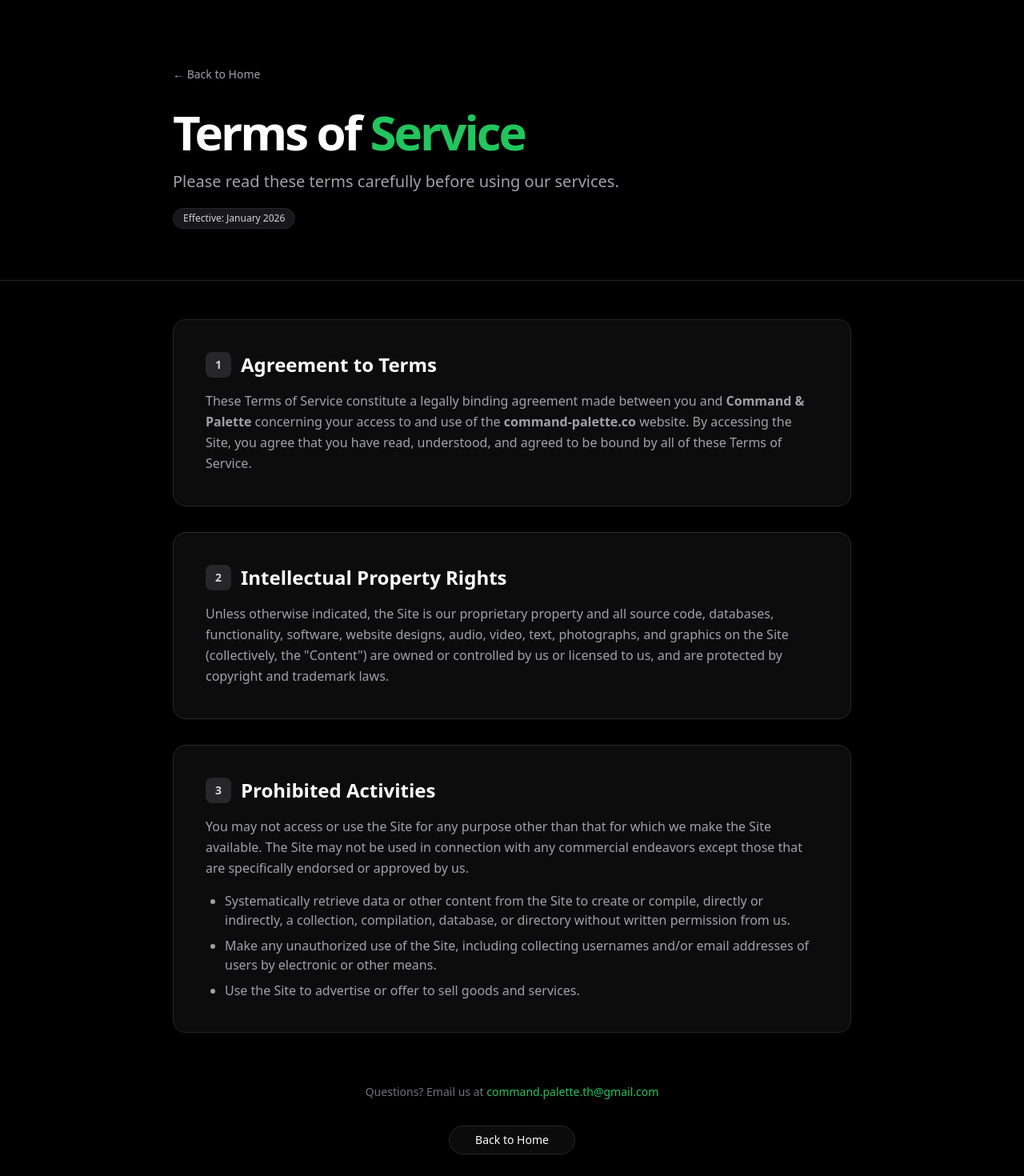
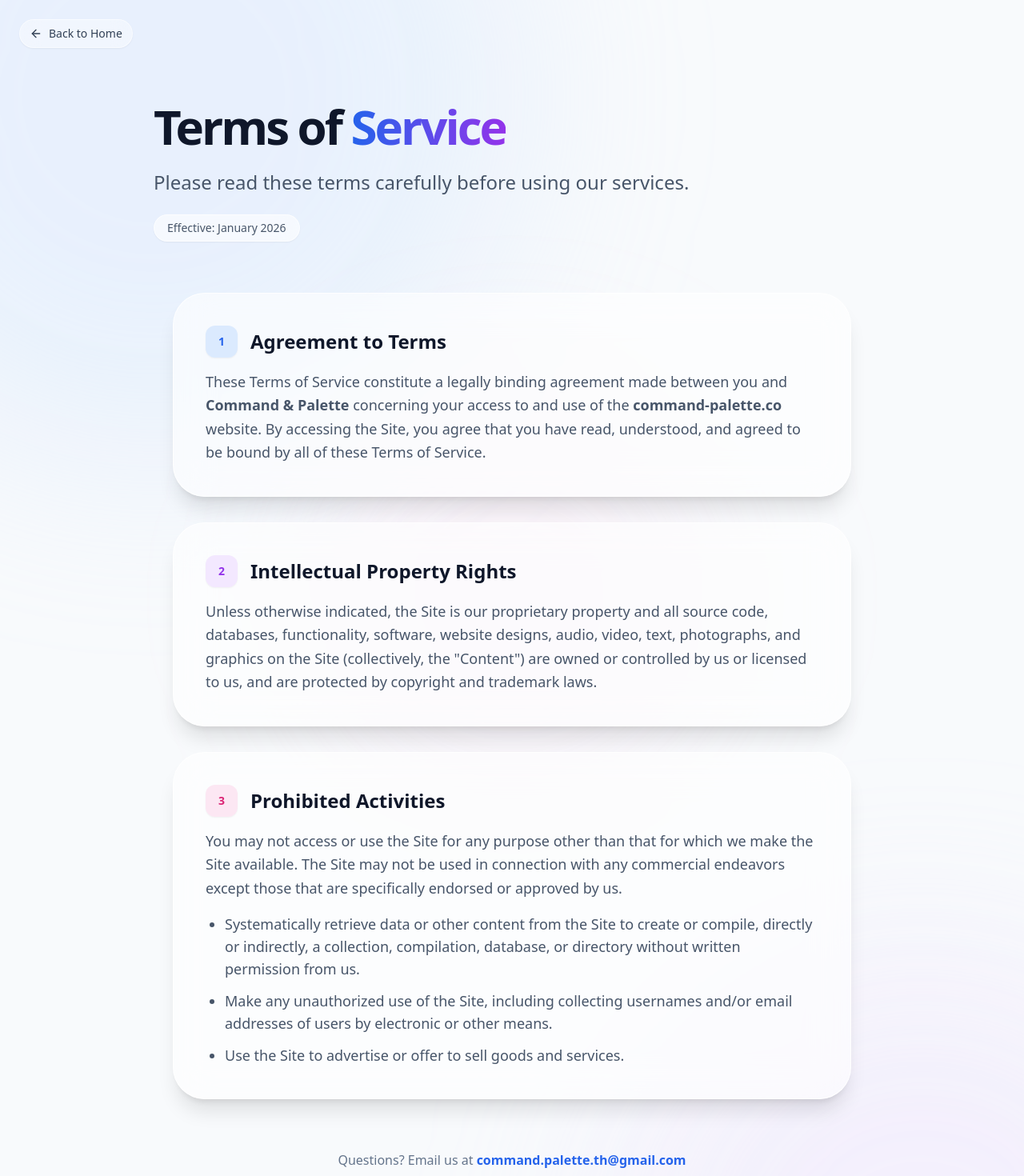
Before and after one commit to commandpaletteth/command-palette-web, a Next.js app: page /terms in a window 1280 px wide. Shown: the top 1470 px of the page at 80% size. Built offline with nearby package versions, Linux system fonts and the light colour scheme.

Commit message:
Update Terms page: Liquid Glass design

```diff
--- a/app/terms/page.tsx
+++ b/app/terms/page.tsx
@@ -1,6 +1,7 @@
 import type { Metadata } from "next";
 import Link from "next/link";
 import { Button } from "@/components/ui/button";
+import { ArrowLeft } from "lucide-react";
 
 export const metadata: Metadata = {
   title: "Terms of Service | Command & Palette",
@@ -9,73 +10,94 @@
 
 export default function TermsPage() {
   return (
-    <div className="min-h-screen bg-black font-sans text-white">
+    <div className="min-h-screen bg-slate-50 font-sans text-slate-900 selection:bg-purple-100/50 overflow-hidden relative flex flex-col">
 
-      {/* 1. Hero Header */}
-      <div className="border-b border-zinc-800 pt-20 pb-16 bg-black">
-        <div className="container mx-auto px-6 max-w-4xl">
-          <Link href="/" className="inline-flex items-center text-sm text-zinc-400 hover:text-white mb-8 transition-colors">
-              ← Back to Home
-          </Link>
-          <div className="space-y-4">
-            <h1 className="text-4xl md:text-6xl font-bold tracking-tighter text-white">
-              Terms of <span className="text-green-500">Service</span>
+      {/* === 1. Ambient Background (พื้นหลังกระจก Fluid) === */}
+      <div className="absolute inset-0 z-0 pointer-events-none overflow-hidden">
+        <div className="absolute top-[-20%] left-[-20%] w-[70vw] h-[70vw] rounded-full bg-blue-200/30 blur-[120px] animate-pulse-slow mix-blend-multiply" />
+        <div className="absolute bottom-[-20%] right-[-20%] w-[60vw] h-[60vw] rounded-full bg-purple-200/30 blur-[120px] animate-pulse-slow delay-700 mix-blend-multiply" />
+        <div className="absolute top-[30%] left-[30%] w-[40vw] h-[40vw] rounded-full bg-pink-200/20 blur-[100px] animate-pulse-slow delay-1000 mix-blend-multiply" />
+      </div>
+
+      {/* Navbar Back Button */}
+      <div className="fixed top-6 left-6 z-50">
+        <Link href="/">
+            <Button variant="ghost" className="bg-white/40 backdrop-blur-md hover:bg-white/60 rounded-full gap-2 text-slate-700 border border-white/50 shadow-sm">
+                <ArrowLeft className="w-4 h-4" /> Back to Home
+            </Button>
+        </Link>
+      </div>
+
+      {/* === 2. Hero Header === */}
+      <section className="relative z-10 pt-32 pb-16 px-6 text-center md:text-left">
+        <div className="container mx-auto max-w-4xl">
+          <div className="space-y-6">
+            <h1 className="text-4xl md:text-6xl font-bold tracking-tighter text-slate-900 leading-tight">
+              Terms of <span className="text-transparent bg-clip-text bg-gradient-to-r from-blue-600 to-purple-600">Service</span>
             </h1>
-            <p className="text-xl text-zinc-400 max-w-2xl leading-relaxed">
+            <p className="text-xl md:text-2xl text-slate-600 max-w-2xl leading-relaxed">
               Please read these terms carefully before using our services.
             </p>
-            <div className="inline-flex items-center gap-2 px-3 py-1 rounded-full bg-zinc-900 text-xs font-medium text-zinc-300 border border-zinc-800 mt-4">
+
+            {/* Effective Date Badge */}
+            <div className="inline-flex items-center gap-2 px-4 py-1.5 rounded-full bg-white/60 backdrop-blur-md border border-white/60 text-sm font-medium text-slate-600 shadow-sm mt-4">
               Effective: January 2026
             </div>
           </div>
         </div>
-      </div>
+      </section>
 
-      {/* 2. Content Section */}
-      <div className="container mx-auto px-6 py-12 max-w-4xl">
+      {/* === 3. Content Section (Glass Cards) === */}
+      <div className="relative z-10 container mx-auto px-6 pb-24 max-w-4xl">
         <div className="space-y-8">
 
-          <div className="bg-zinc-900/50 border border-zinc-800 rounded-2xl p-8 md:p-10">
-            <h2 className="text-2xl font-bold mb-4 flex items-center gap-3 text-white">
-              <span className="flex items-center justify-center w-8 h-8 rounded-lg bg-zinc-800 text-zinc-300 text-sm">1</span>
+          {/* Section 1 */}
+          <div className="bg-white/60 backdrop-blur-xl border border-white/80 rounded-[2.5rem] p-8 md:p-10 shadow-xl">
+            <h2 className="text-2xl font-bold mb-4 flex items-center gap-4 text-slate-900">
+              <span className="flex items-center justify-center w-10 h-10 rounded-xl bg-blue-100 text-blue-600 text-sm font-bold shadow-sm">1</span>
               Agreement to Terms
             </h2>
-            <p className="text-zinc-400 leading-relaxed">
+            <p className="text-slate-600 leading-relaxed text-lg">
               These Terms of Service constitute a legally binding agreement made between you and <strong>Command & Palette</strong> concerning your access to and use of the <strong>command-palette.co</strong> website. By accessing the Site, you agree that you have read, understood, and agreed to be bound by all of these Terms of Service.
             </p>
           </div>
 
-          <div className="bg-zinc-900/50 border border-zinc-800 rounded-2xl p-8 md:p-10">
-            <h2 className="text-2xl font-bold mb-4 flex items-center gap-3 text-white">
-              <span className="flex items-center justify-center w-8 h-8 rounded-lg bg-zinc-800 text-zinc-300 text-sm">2</span>
+          {/* Section 2 */}
+          <div className="bg-white/60 backdrop-blur-xl border border-white/80 rounded-[2.5rem] p-8 md:p-10 shadow-xl">
+            <h2 className="text-2xl font-bold mb-4 flex items-center gap-4 text-slate-900">
+              <span className="flex items-center justify-center w-10 h-10 rounded-xl bg-purple-100 text-purple-600 text-sm font-bold shadow-sm">2</span>
               Intellectual Property Rights
             </h2>
-            <p className="text-zinc-400 leading-relaxed">
-              Unless otherwise indicated, the Site is our proprietary property and all source code, databases, functionality, software, website designs, audio, video, text, photographs, and graphics on the Site (collectively, the "Content") are owned or controlled by us or licensed to us, and are protected by copyright and trademark laws.
+            <p className="text-slate-600 leading-relaxed text-lg">
+              Unless otherwise indicated, the Site is our proprietary property and all source code, databases, functionality, software, website designs, audio, video, text, photographs, and graphics on the Site (collectively, the &quot;Content&quot;) are owned or controlled by us or licensed to us, and are protected by copyright and trademark laws.
             </p>
           </div>
 
-          <div className="bg-zinc-900/50 border border-zinc-800 rounded-2xl p-8 md:p-10">
-            <h2 className="text-2xl font-bold mb-4 flex items-center gap-3 text-white">
-              <span className="flex items-center justify-center w-8 h-8 rounded-lg bg-zinc-800 text-zinc-300 text-sm">3</span>
+          {/* Section 3 */}
+          <div className="bg-white/60 backdrop-blur-xl border border-white/80 rounded-[2.5rem] p-8 md:p-10 shadow-xl">
+            <h2 className="text-2xl font-bold mb-4 flex items-center gap-4 text-slate-900">
+              <span className="flex items-center justify-center w-10 h-10 rounded-xl bg-pink-100 text-pink-600 text-sm font-bold shadow-sm">3</span>
               Prohibited Activities
             </h2>
-            <p className="text-zinc-400 leading-relaxed mb-4">
+            <p className="text-slate-600 leading-relaxed mb-4 text-lg">
               You may not access or use the Site for any purpose other than that for which we make the Site available. The Site may not be used in connection with any commercial endeavors except those that are specifically endorsed or approved by us.
             </p>
-            <ul className="list-disc pl-6 space-y-2 text-zinc-400">
+            <ul className="list-disc pl-6 space-y-3 text-slate-600 text-lg">
                 <li>Systematically retrieve data or other content from the Site to create or compile, directly or indirectly, a collection, compilation, database, or directory without written permission from us.</li>
                 <li>Make any unauthorized use of the Site, including collecting usernames and/or email addresses of users by electronic or other means.</li>
                 <li>Use the Site to advertise or offer to sell goods and services.</li>
             </ul>
           </div>
 
-          <div className="text-center pt-8 pb-12">
-            <p className="text-sm text-zinc-500 mb-8">
-              Questions? Email us at <a href="mailto:command.palette.th@gmail.com" className="text-green-500 hover:underline">command.palette.th@gmail.com</a>
+          {/* Footer Note */}
+          <div className="text-center pt-8">
+            <p className="text-slate-500 mb-8 font-medium">
+              Questions? Email us at <a href="mailto:command.palette.th@gmail.com" className="text-blue-600 hover:underline font-bold">command.palette.th@gmail.com</a>
             </p>
             <Link href="/">
-              <Button variant="outline" className="rounded-full px-8 border-zinc-700 text-white hover:bg-zinc-800 hover:text-white bg-transparent">Back to Home</Button>
+              <Button variant="outline" className="rounded-full px-8 h-12 text-base border-slate-300 bg-white/40 hover:bg-white/60 text-slate-700 backdrop-blur-sm">
+                 Back to Home
+              </Button>
             </Link>
           </div>
 
```
